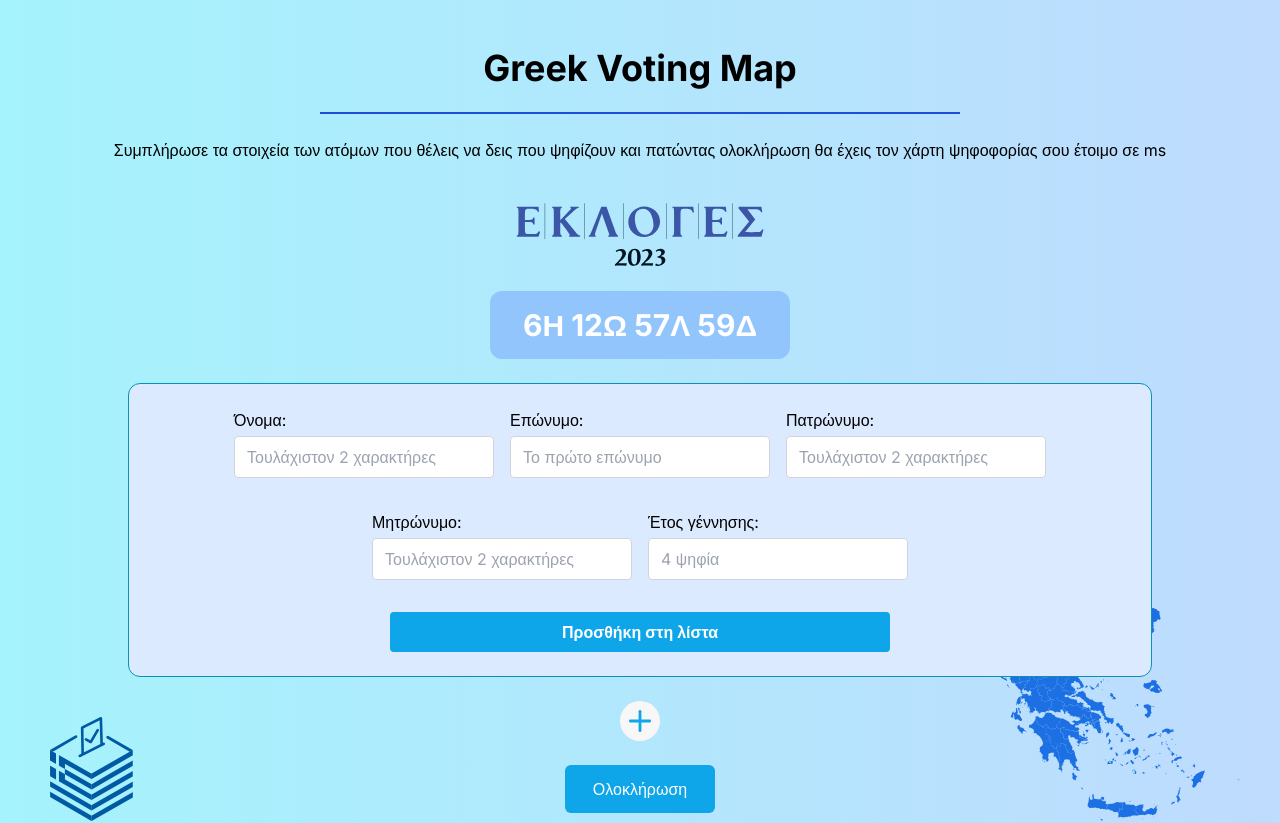
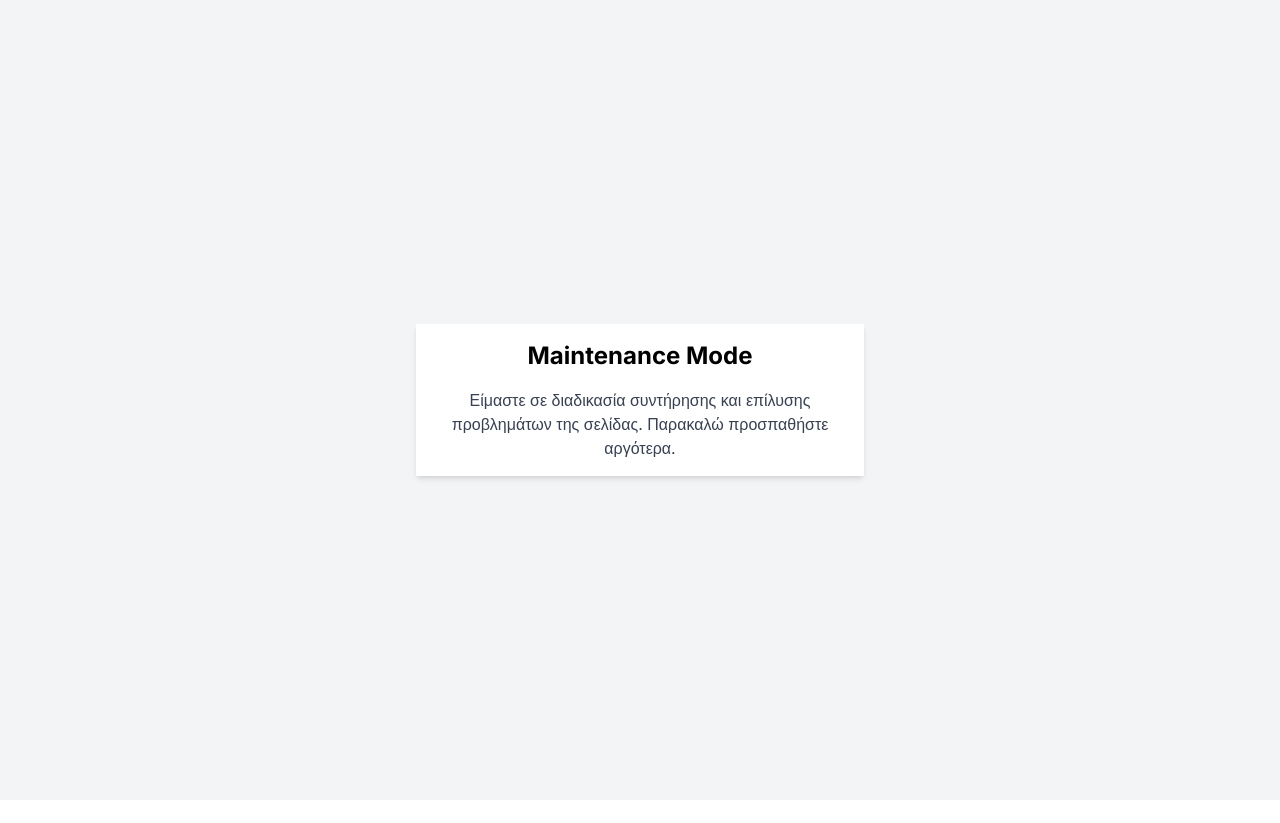
Before and after one commit to gioiliop7/mathe-pou-psifizeis, a Next.js app: page / in a window 1280 px wide. Shown: the top 823 px of the page. After the commit the page ends 800 px from the top, so only its background shows below. Built offline with nearby package versions, Linux system fonts and the light colour scheme.

Commit message:
Maintenance Mode

```diff
--- a/app/page.jsx
+++ b/app/page.jsx
@@ -17,6 +17,17 @@ import jwt from "jwt-encode";
 import Copyright from "./components/Copyright/Copyright";
 
 export default function Home() {
+  return (
+    <div className="flex items-center justify-center min-h-screen bg-gray-100">
+      <div className="max-w-md p-4 bg-white shadow-md text-center">
+        <h1 className="text-2xl font-bold mb-4">Maintenance Mode</h1>
+        <p className="text-gray-700">
+          Είμαστε σε διαδικασία συντήρησης και επίλυσης προβλημάτων της σελίδας.
+          Παρακαλώ προσπαθήστε αργότερα.
+        </p>
+      </div>
+    </div>
+  );
   const [personData, setPersonData] = useState([]);
   const [numInputs, setNumInputs] = useState(1);
   const [people, setPeople] = useState([]);
```
